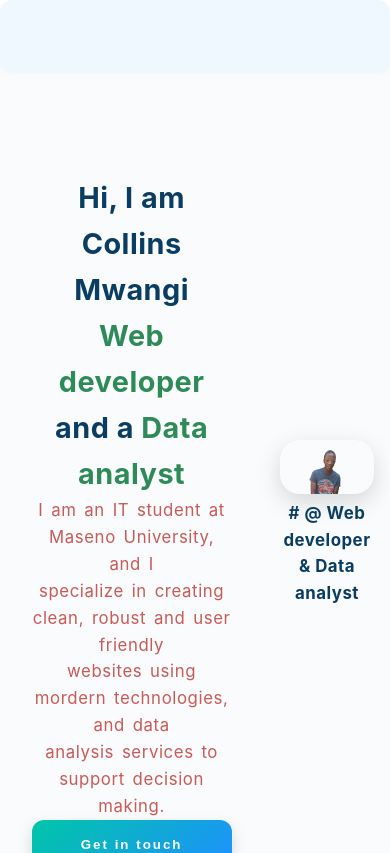
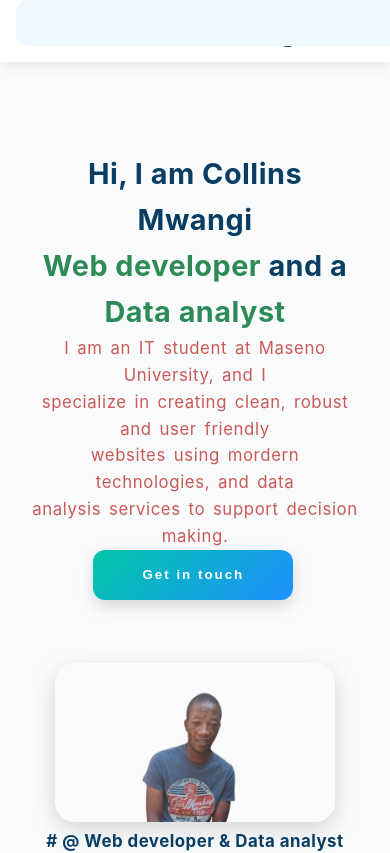
Before and after one commit to mwangiKenya/portfolio, a React (Vite) app: page /#/ in a window 390 px wide. Shown: the top 853 px of the page. Built offline with nearby package versions, Linux system fonts and the light colour scheme; a web font is replaced by a local one.

Commit message:
add changes

```diff
--- a/src/index.css
+++ b/src/index.css
@@ -33,9 +33,6 @@ a {
   backdrop-filter: blur(10px);
   transition: all 0.3s ease;
   height: 26%;
-  display: flex;
-  flex-direction: column;
-  align-items: center;
 }
 
 /* 🟢 HEADER */
@@ -64,7 +61,6 @@ a {
   border-radius: 12px;
   text-align: center;
   padding: 1rem 0.5rem;
-  width: 100%;
 }
 .my-nav-link {
   text-decoration: none;
@@ -82,34 +78,6 @@ a {
 }
 .my-nav-link.active {
   border-bottom: 3px solid #00796b;
-}
-
-/* Hamburger Icon */
-.hamburger {
-  display: none; /* visible only on small screens */
-  flex-direction: column;
-  justify-content: space-between;
-  width: 30px;
-  height: 25px;
-  cursor: pointer;
-  margin: 0.5rem 0;
-  z-index: 1100;
-}
-.hamburger .bar {
-  height: 3px;
-  width: 100%;
-  background-color: #333;
-  border-radius: 2px;
-  transition: all 0.3s ease;
-}
-.hamburger .bar.open:nth-child(1) {
-  transform: rotate(45deg) translate(5px, 5px);
-}
-.hamburger .bar.open:nth-child(2) {
-  opacity: 0;
-}
-.hamburger .bar.open:nth-child(3) {
-  transform: rotate(-45deg) translate(5px, -5px);
 }
 
 /* 👤 BIO SECTION */
@@ -219,7 +187,7 @@ strong {
   box-shadow: 0 3px 10px rgba(0, 0, 0, 0.05);
 }
 
-/* ⚫ FOOTER */
+/* ⚫ FOOTER (Updated & Fixed) */
 footer {
   background-color: #0b0c10;
   color: #ffffff;
@@ -239,29 +207,53 @@ footer {
   bottom: 0;
   box-sizing: border-box;
 }
+
 .footercontentdiv {
   width: 30%;
   min-width: 250px;
   margin: 0;
 }
+
 .ShowFooterLink {
   text-decoration: none;
   color: #00ff88;
   font-weight: bold;
   transition: color 0.3s ease, transform 0.3s ease;
 }
+
 .ShowFooterLink:hover {
   color: #1e90ff;
   transform: scale(1.05);
 }
+
 .footer-pic {
   width: 35px;
   height: 35px;
   border-radius: 10px;
   transition: transform 0.3s ease;
 }
+
 .footer-pic:hover {
   transform: rotate(10deg) scale(1.1);
+}
+
+/* Responsive Footer */
+@media (max-width: 768px) {
+  footer {
+    flex-direction: column;
+    align-items: center;
+    gap: 1.5rem;
+    padding: 2rem 1rem;
+  }
+
+  .footercontentdiv {
+    width: 90%;
+    text-align: center;
+  }
+  body{
+    margin-top: 200px;
+  }
+  .my-header-div { display: none; }
 }
 
 /* 📱 RESPONSIVE DESIGN */
@@ -269,13 +261,65 @@ footer {
 /* Small Phones */
 @media (max-width: 480px) {
   body {
-    margin-top: 160px;
+    margin-top: 160px; /* Adjusted for nav height */
     font-size: 0.9rem;
   }
   .my-header-div { display: none; }
+  .my-nav-section {
+    display: flex;
+    flex-direction: column;
+    align-items: center;
+    padding: 0.5rem;
+  }
+  .my-home-holder-div {
+    flex-direction: column;
+    text-align: center;
+    padding: 1.5rem 1rem;
+  }
+  .my-pic {
+    max-width: 280px;
+  }
+  .skill-show-div {
+    width: 90%;
+    padding: 1rem;
+  }
+  .my-main-top-div {
+    height: auto;
+    padding: 0.5rem 0.5rem;
+  }
+  /* Helps anchor links scroll correctly below nav */
+  .my-home-holder-div,
+  .my-bio-div {
+    scroll-margin-top: 140px;
+  }
 
-  /* Hamburger Menu */
-  .hamburger { display: flex; }
+  /* 🍔 Hamburger Menu Styles */
+  .hamburger {
+    display: flex;
+    flex-direction: column;
+    justify-content: space-between;
+    width: 28px;
+    height: 22px;
+    cursor: pointer;
+    margin: 0 auto 0.5rem auto;
+  }
+  .hamburger .bar {
+    height: 3px;
+    width: 100%;
+    background-color: #333;
+    border-radius: 2px;
+    transition: all 0.3s ease;
+  }
+  .hamburger .bar.open:nth-child(1) {
+    transform: rotate(45deg) translate(5px, 5px);
+  }
+  .hamburger .bar.open:nth-child(2) {
+    opacity: 0;
+  }
+  .hamburger .bar.open:nth-child(3) {
+    transform: rotate(-45deg) translate(5px, -5px);
+  }
+
   .nav-links {
     display: none;
     flex-direction: column;
@@ -291,38 +335,45 @@ footer {
     font-size: 1rem;
     padding: 0.7rem;
   }
+}
 
+/* Tablets */
+@media (min-width: 481px) and (max-width: 768px) {
+  body {
+    margin-top: 160px; /* Adjusted for nav height */
+  }
+  .my-home-holder-div {
+    flex-direction: column;
+    text-align: center;
+    padding: 2rem;
+  }
+  .skill-show-div {
+    width: 75%;
+  }
   .my-main-top-div {
     height: auto;
-    padding: 0.5rem 0.5rem;
-    flex-direction: column;
-    align-items: center;
+    padding: 0.5rem 1rem;
   }
-
   .my-home-holder-div,
   .my-bio-div {
     scroll-margin-top: 140px;
   }
 }
 
-/* Tablets */
-@media (min-width: 481px) and (max-width: 768px) {
-  body { margin-top: 160px; }
-  .my-home-holder-div { flex-direction: column; text-align: center; padding: 2rem; }
-  .skill-show-div { width: 75%; }
-  .my-main-top-div { height: auto; padding: 0.5rem 1rem; }
-  .my-home-holder-div,
-  .my-bio-div { scroll-margin-top: 140px; }
-}
-
 /* Laptops */
 @media (min-width: 769px) and (max-width: 1024px) {
-  .my-home-holder-div { flex-wrap: wrap; justify-content: center; }
+  .my-home-holder-div {
+    flex-wrap: wrap;
+    justify-content: center;
+  }
 }
 
 /* Large Desktops */
 @media (min-width: 1025px) {
-  .my-home-holder-div { max-width: 1200px; margin: auto; }
+  .my-home-holder-div {
+    max-width: 1200px;
+    margin: auto;
+  }
 }
 
 /* 📬 CONTACT FORM SECTION */
@@ -341,6 +392,7 @@ footer {
   text-align: center;
   font-weight: 700;
 }
+
 .contact-form {
   display: flex;
   flex-direction: column;
@@ -348,12 +400,14 @@ footer {
   max-width: 600px;
   margin: 0 auto;
 }
+
 .form-group label {
   font-weight: 600;
   color: #0a3d62;
   margin-bottom: 0.3rem;
   display: block;
 }
+
 input,
 textarea {
   width: 90%;
@@ -364,12 +418,14 @@ textarea {
   font-size: 1rem;
   transition: all 0.3s ease;
 }
+
 input:focus,
 textarea:focus {
   border-color: #00796b;
   box-shadow: 0 0 6px rgba(0, 121, 107, 0.3);
   outline: none;
 }
+
 .contact-submit {
   background: linear-gradient(135deg, #00c6a7, #1e90ff);
   color: #fff;
@@ -380,6 +436,7 @@ textarea:focus {
   cursor: pointer;
   transition: all 0.3s ease;
 }
+
 .contact-submit:hover {
   transform: scale(1.05);
   background: linear-gradient(135deg, #1e90ff, #00c6a7);
@@ -387,12 +444,22 @@ textarea:focus {
 
 /* Animation */
 @keyframes fadeUp {
-  from { opacity: 0; transform: translateY(30px); }
-  to { opacity: 1; transform: translateY(0); }
+  from {
+    opacity: 0;
+    transform: translateY(30px);
+  }
+  to {
+    opacity: 1;
+    transform: translateY(0);
+  }
 }
 
 /* Responsive Contact */
 @media (max-width: 600px) {
-  .contact-section { padding: 1.5rem 1rem; }
-  .contact-section h3 { font-size: 1.3rem; }
+  .contact-section {
+    padding: 1.5rem 1rem;
+  }
+  .contact-section h3 {
+    font-size: 1.3rem;
+  }
 }
```
